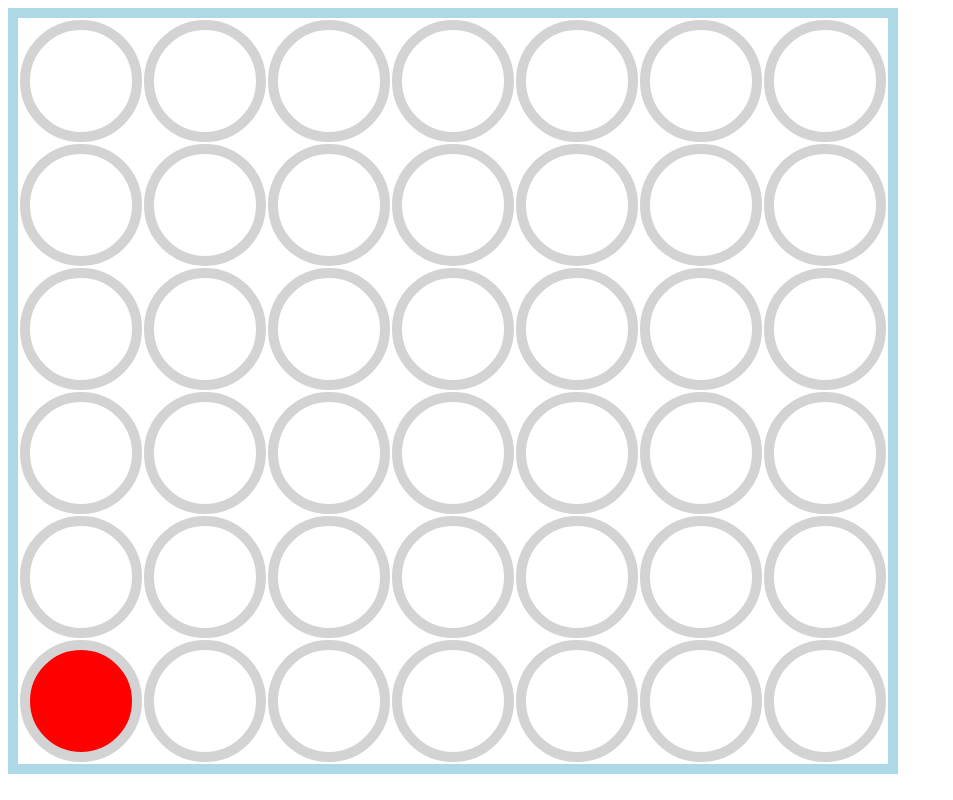
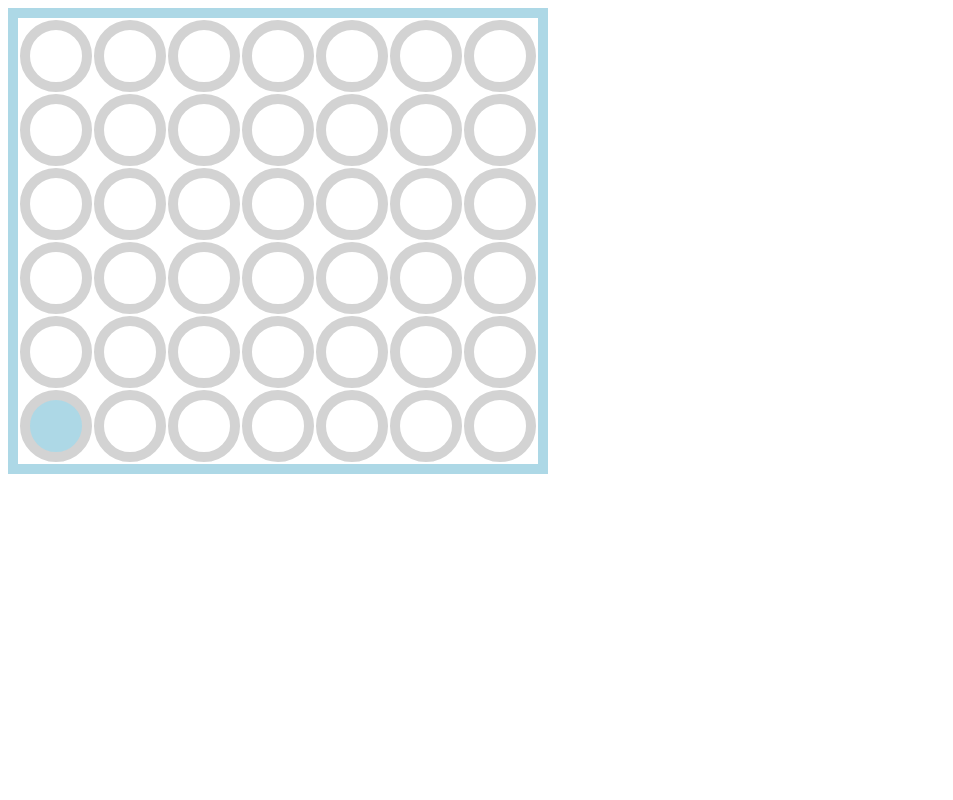
Before and after one commit to ployeezus/connect-four, a plain HTML site: page index.html in a window 1280 px wide. Both pictures are taken after a click on the element 81 px from the left and 81 px from the top of the page. Shown: the whole page, without its empty margins (0-953 px from the left). Drawn offline with Linux system fonts and the light colour scheme.

Commit message:
fixed styling

```diff
--- a/main.js
+++ b/main.js
@@ -1,7 +1,7 @@
 //initialize variables
 
-let currentPlayer = "red";
-let nextPlayer = "black";
+let currentPlayer = "Blue player";
+let nextPlayer = "Grey player";
 
 let board = [
     [0, 0, 0, 0, 0, 0, 0],
@@ -27,18 +27,18 @@ handleClick = function (event) {
             board[i][column] = currentPlayer;
             cell = document.getElementById(i * 7 + column);
 
-            if (currentPlayer === "red") {
+            if (currentPlayer === "Blue player") {
                 playerSelections = playerRedSelections;
-                cell.style.backgroundColor = "red";
-                nextPlayer = "black";
+                cell.style.backgroundColor = "LightBlue";
+                nextPlayer = "Grey player";
             } else {
                 playerSelections = playerBlackSelections;
-                cell.style.backgroundColor = "black";
-                nextPlayer = "red";
+                cell.style.backgroundColor = "DarkGrey";
+                nextPlayer = "Blue player";
             }
 
             if (checkWinner(currentPlayer)) {
-                alert("Player " + currentPlayer + " wins!")
+                alert(currentPlayer + " wins!")
                 resetGame();
             }
 
--- a/style.css
+++ b/style.css
@@ -1,12 +1,12 @@
 td {
     border: 10px solid lightgrey;
     border-radius: 100px;
-    height: 100px;
-    width: 100px;
+    height: 50px;
+    width: 50px;
 }
 
 td:hover {
-    background: darkgrey;
+    background: lightgrey;
     border: 3px;
 }
 
```
